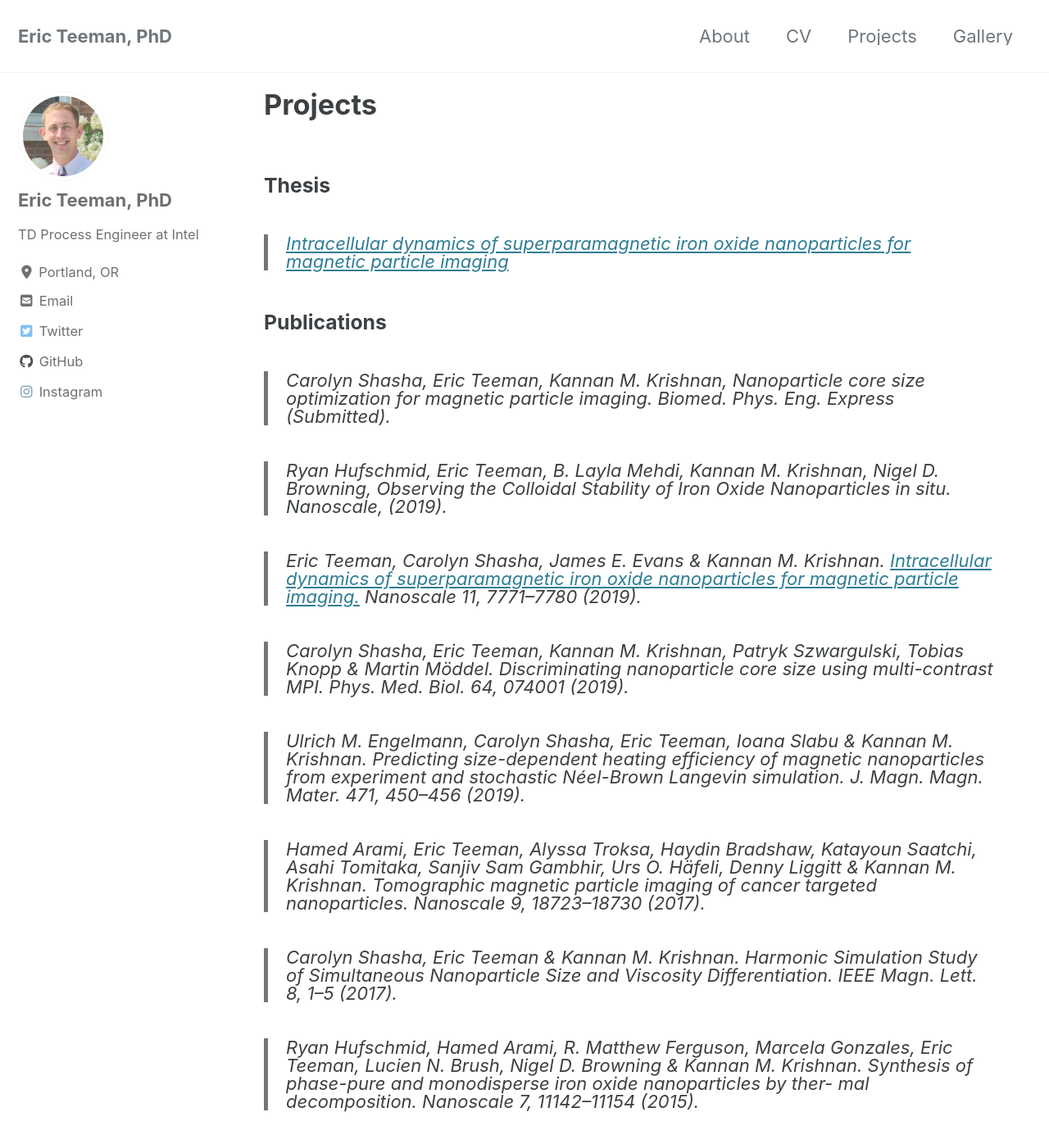
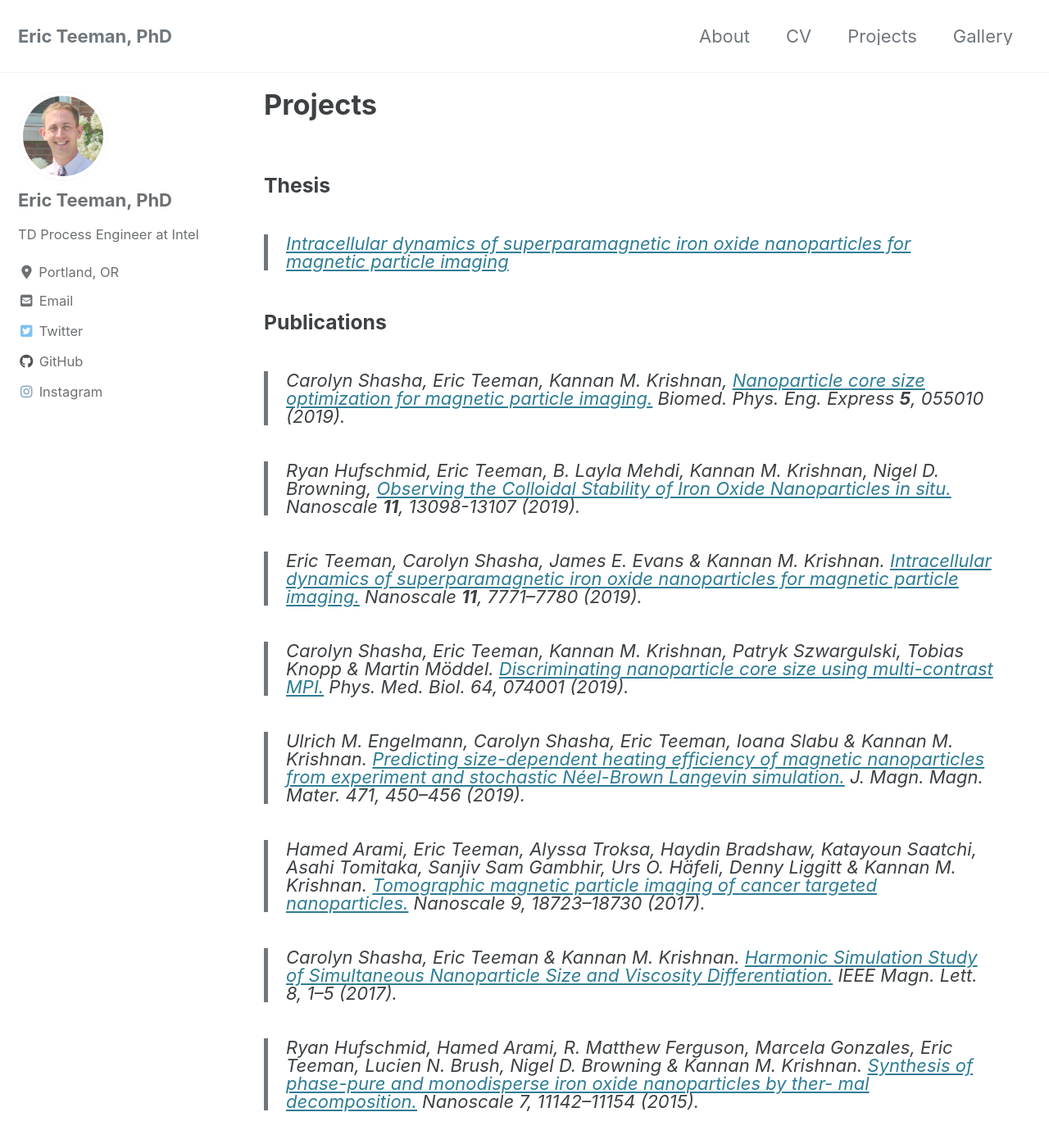
Before and after one commit to ericteeman/ericteeman.github.io, a Jekyll site: the page built from _pages/projects.md, in a window 1280 px wide and 1400 px high. Shown: the top 1396 px of the window at 82% size. Built offline with Jekyll 4.4.1, drawn with Linux system fonts in a browser that asks for light colours; cached includes are drawn as plain includes; nearby versions of some CDN libraries.

Commit message:
minor update

```diff
--- a/_pages/projects.md
+++ b/_pages/projects.md
@@ -12,18 +12,18 @@ classes: wide
 
 ### Publications
 
-> Carolyn Shasha, Eric Teeman, Kannan M. Krishnan, Nanoparticle core size optimization for magnetic particle imaging. Biomed. Phys. Eng. Express (Submitted).
+> Carolyn Shasha, Eric Teeman, Kannan M. Krishnan, [Nanoparticle core size optimization for magnetic particle imaging.](https://ericteeman.com/assets/pdfs/Shasha,_Teeman,_Krishnan_-_2019_-_Nanoparticle_core_size_optimization_for_magnetic_particle_imaging.pdf) *Biomed. Phys. Eng. Express* **5**, 055010 (2019).
 
-> Ryan Hufschmid, Eric Teeman, B. Layla Mehdi, Kannan M. Krishnan, Nigel D. Browning, Observing the Colloidal Stability of Iron Oxide Nanoparticles in situ. Nanoscale, (2019).
+> Ryan Hufschmid, Eric Teeman, B. Layla Mehdi, Kannan M. Krishnan, Nigel D. Browning, [Observing the Colloidal Stability of Iron Oxide Nanoparticles in situ.](https://ericteeman.com/assets/pdfs/Hufschmid_et_al._-_2019_-_Observing_the_colloidal_stability_of_iron_oxide_nanoparticles_in_situ.pdf) *Nanoscale* **11**, 13098-13107 (2019).
 
-> Eric Teeman, Carolyn Shasha, James E. Evans & Kannan M. Krishnan. [Intracellular dynamics of superparamagnetic iron oxide nanoparticles for magnetic particle imaging.](assets/pdfs/Teeman_et_al_2019_Intracellular_dynamics_of_superparamagnetic_iron_oxide_nanoparticles_for_magnetic_particle_imaging.pdf) Nanoscale 11, 7771–7780 (2019).
+> Eric Teeman, Carolyn Shasha, James E. Evans & Kannan M. Krishnan. [Intracellular dynamics of superparamagnetic iron oxide nanoparticles for magnetic particle imaging.](https://ericteeman.com/assets/pdfs/Teeman_et_al_2019_Intracellular_dynamics_of_superparamagnetic_iron_oxide_nanoparticles_for_magnetic_particle_imaging.pdf) *Nanoscale* **11**, 7771–7780 (2019).
 
-> Carolyn Shasha, Eric Teeman, Kannan M. Krishnan, Patryk Szwargulski, Tobias Knopp & Martin Möddel. Discriminating nanoparticle core size using multi-contrast MPI. Phys. Med. Biol. 64, 074001 (2019).
+> Carolyn Shasha, Eric Teeman, Kannan M. Krishnan, Patryk Szwargulski, Tobias Knopp & Martin Möddel. [Discriminating nanoparticle core size using multi-contrast MPI.](https://ericteeman.com/assets/pdfs/Shasha_et_al._-_2019_-_Discriminating_nanoparticle_core_size_using_multi-contrast_MPI.pdf) Phys. Med. Biol. 64, 074001 (2019).
 
-> Ulrich M. Engelmann, Carolyn Shasha, Eric Teeman, Ioana Slabu & Kannan M. Krishnan. Predicting size-dependent heating efficiency of magnetic nanoparticles from experiment and stochastic Néel-Brown Langevin simulation. J. Magn. Magn. Mater. 471, 450–456 (2019).
+> Ulrich M. Engelmann, Carolyn Shasha, Eric Teeman, Ioana Slabu & Kannan M. Krishnan. [Predicting size-dependent heating efficiency of magnetic nanoparticles from experiment and stochastic Néel-Brown Langevin simulation.](https://ericteeman.com/assets/pdfs/Engelmann_et_al._-_2019_-_Predicting_size-dependent_heating_efficiency_of_magnetic_nanoparticles_from_experiment_and_stochastic_Néel-Br.pdf) J. Magn. Magn. Mater. 471, 450–456 (2019).
 
-> Hamed Arami, Eric Teeman, Alyssa Troksa, Haydin Bradshaw, Katayoun Saatchi, Asahi Tomitaka, Sanjiv Sam Gambhir, Urs O. Häfeli, Denny Liggitt & Kannan M. Krishnan. Tomographic magnetic particle imaging of cancer targeted nanoparticles. Nanoscale 9, 18723–18730 (2017).
+> Hamed Arami, Eric Teeman, Alyssa Troksa, Haydin Bradshaw, Katayoun Saatchi, Asahi Tomitaka, Sanjiv Sam Gambhir, Urs O. Häfeli, Denny Liggitt & Kannan M. Krishnan. [Tomographic magnetic particle imaging of cancer targeted nanoparticles.](https://ericteeman.com/assets/pdfs/Arami_et_al._-_2017_-_Tomographic_magnetic_particle_imaging_of_cancer_targeted_nanoparticles.pdf) Nanoscale 9, 18723–18730 (2017).
 
-> Carolyn Shasha, Eric Teeman & Kannan M. Krishnan. Harmonic Simulation Study of Simultaneous Nanoparticle Size and Viscosity Differentiation. IEEE Magn. Lett. 8, 1–5 (2017).
+> Carolyn Shasha, Eric Teeman & Kannan M. Krishnan. [Harmonic Simulation Study of Simultaneous Nanoparticle Size and Viscosity Differentiation.](https://ericteeman.com/assets/pdfs/Shasha,_Teeman,_Krishnan_-_2017_-_Harmonic_Simulation_Study_of_Simultaneous_Nanoparticle_Size_and_Viscosity_Differentiation.pdf) IEEE Magn. Lett. 8, 1–5 (2017).
 
-> Ryan Hufschmid, Hamed Arami, R. Matthew Ferguson, Marcela Gonzales, Eric Teeman, Lucien N. Brush, Nigel D. Browning & Kannan M. Krishnan. Synthesis of phase-pure and monodisperse iron oxide nanoparticles by ther- mal decomposition. Nanoscale 7, 11142–11154 (2015).
+> Ryan Hufschmid, Hamed Arami, R. Matthew Ferguson, Marcela Gonzales, Eric Teeman, Lucien N. Brush, Nigel D. Browning & Kannan M. Krishnan. [Synthesis of phase-pure and monodisperse iron oxide nanoparticles by ther- mal decomposition.](https://ericteeman.com/assets/pdfs/Hufschmid_et_al._-_2015_-_Synthesis_of_phase-pure_and_monodisperse_iron_oxide_nanoparticles_by_thermal_decomposition.pdf) Nanoscale 7, 11142–11154 (2015).
```
Also changed, not shown: 4 other files.
